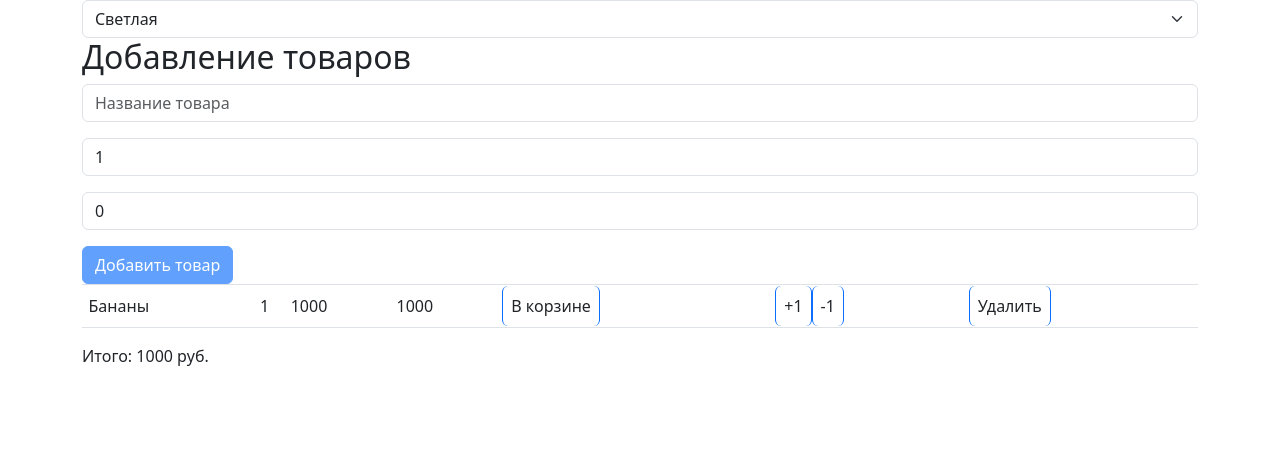
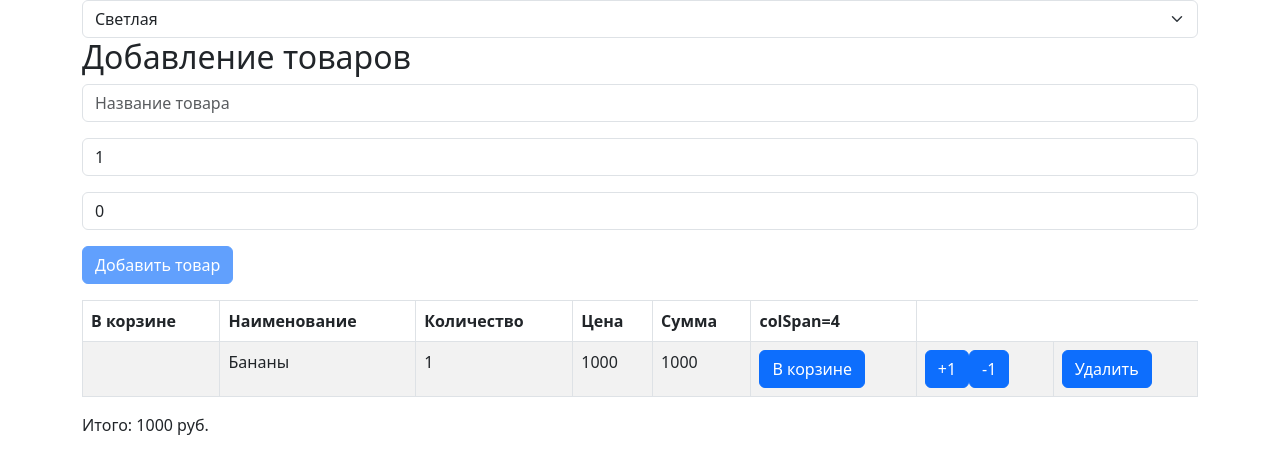
Before and after one commit to Daiena/lesson3, a React (Create React App) app: page / in a window 1280 px wide. Shown: the top 474 px of the page. Built offline with nearby package versions, Linux system fonts and the light colour scheme.

Commit message:
исправили ошибку в productReducer

```diff
--- a/src/components/ProductList.tsx
+++ b/src/components/ProductList.tsx
@@ -11,7 +11,18 @@
 const ProductList=()=>{
     const products= useProducts();
     return (
-        <table className="table table-bordered">
+        <table className="table table-bordered table-striped mt-3">
+            <thead>
+                <tr>
+                    <th>В корзине</th>
+                    <th>Наименование</th>
+                    <th>Количество</th>
+                    <th>Цена</th>
+                    <th>Сумма</th>
+                    <th>colSpan={4}</th>
+                </tr>
+            </thead>
+            <tbody>
                 {products.length >0 ? products.map((product) =>(
                     <Product
                     key={product.id}
@@ -27,6 +38,7 @@
 
                 )
                 }
+            </tbody>
         </table>
     );
 };
--- a/src/store/productReducer.ts
+++ b/src/store/productReducer.ts
@@ -7,6 +7,7 @@
         case "add" : {
             return [...products,{
                 ...product,
+                id: Date.now(),
                 count: +product.count,
                 price: +product.price,
             }];
```
Lines whose indentation alone changed are shown as unchanged.
